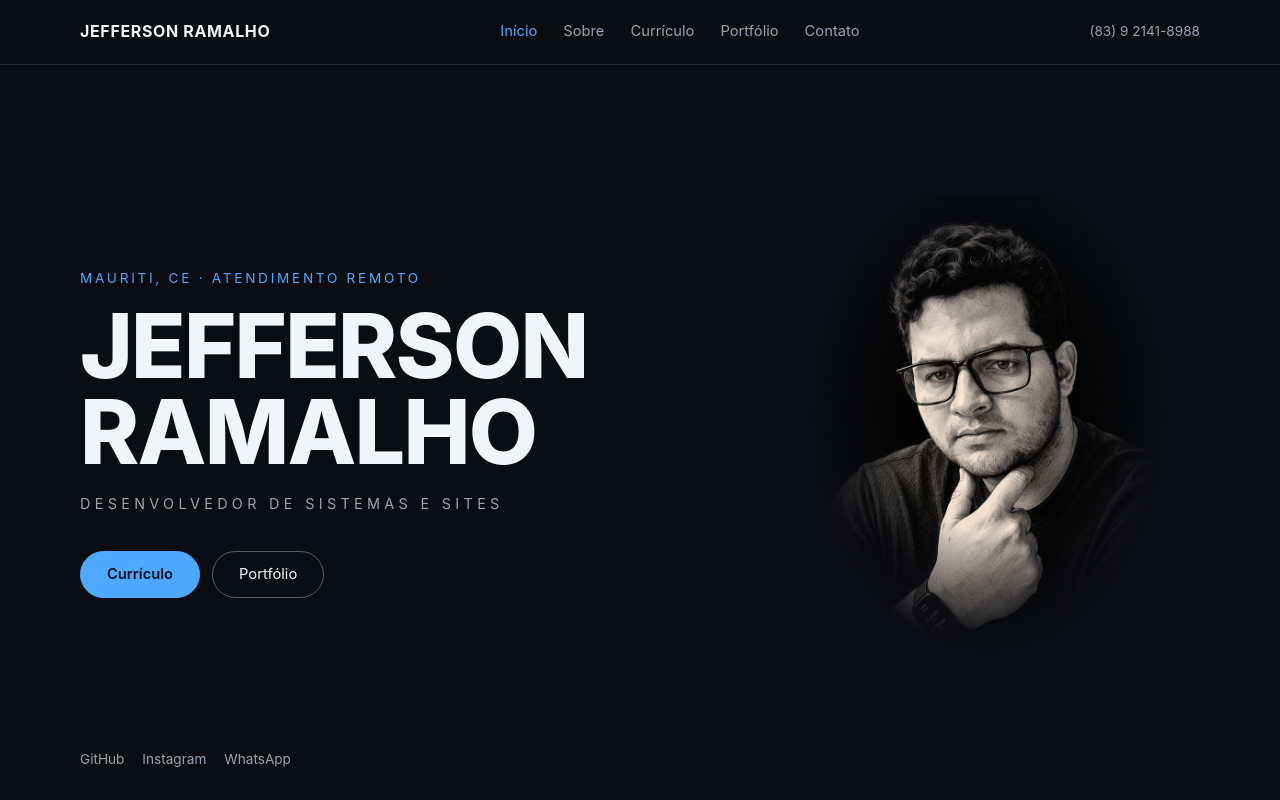
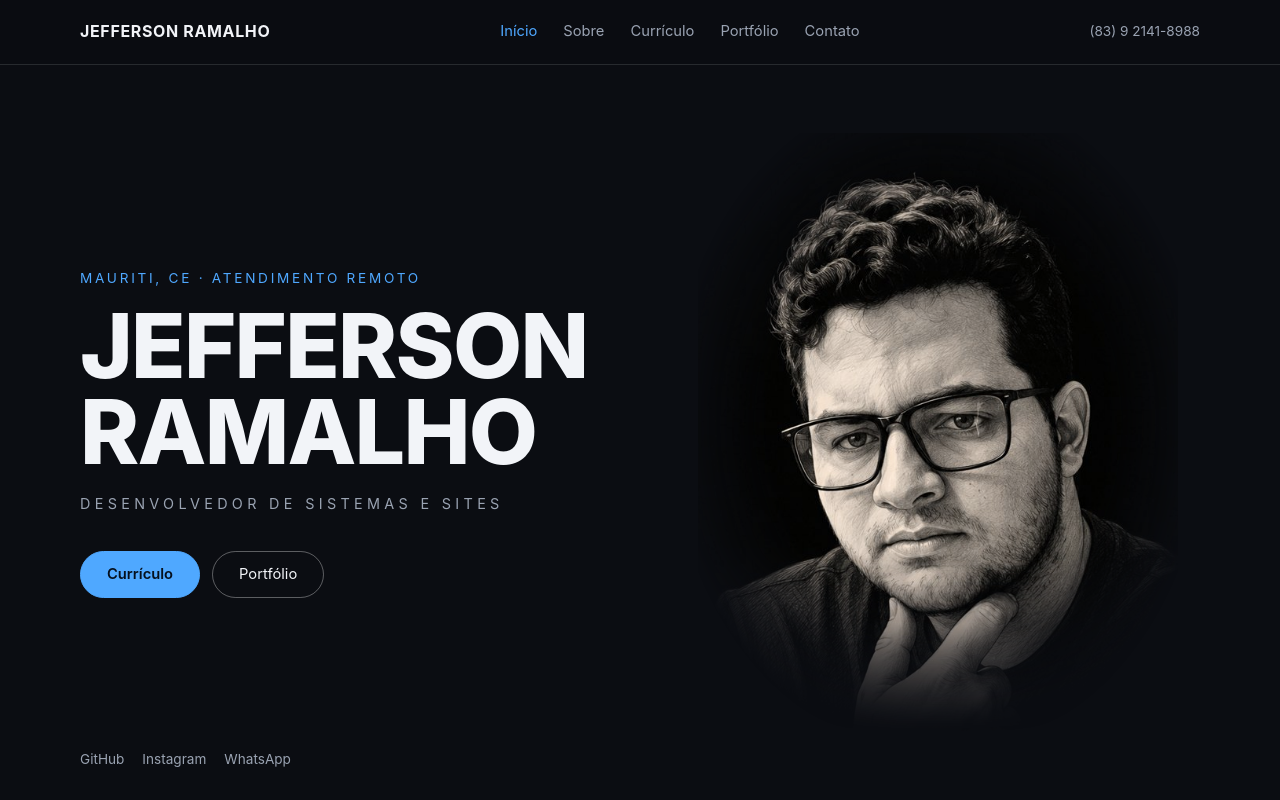
Before and after one commit to jefframalho/jefframalho.github.io, a plain HTML site: page index.html in a window 1280 px wide. Shown: the top 800 px of the page. Drawn offline with Linux system fonts and the light colour scheme.

Commit message:
Aumenta a foto e corta na altura do peito
- Foto ampliada e recortada da cabeça até o peito, com a mão visível.
- Degradê na base da máscara, para não ficar uma linha reta de corte.

Co-Authored-By: Claude Haiku 5.5 <noreply@anthropic.com>
Claude-Session: https://claude.ai/code/session_01Rv5uuKsyZeC4V1vHW4jq4o

```diff
--- a/index.html
+++ b/index.html
@@ -43,10 +43,12 @@
     .hero { position: relative; min-height: calc(100svh - 64px); display: grid; align-items: center; overflow: hidden; }
     .hero .photo {
       position: absolute; right: 8%; top: 50%; transform: translateY(-50%);
-      width: min(380px, 32vw); aspect-ratio: 4 / 5;
-      background: url("assets/retrato.jpg") center top/cover no-repeat;
-      -webkit-mask-image: radial-gradient(ellipse 46% 50% at 50% 46%, #000 50%, transparent 100%);
-      mask-image: radial-gradient(ellipse 46% 50% at 50% 46%, #000 50%, transparent 100%);
+      width: min(480px, 38vw); aspect-ratio: 4 / 5;
+      background: url("assets/retrato.jpg") 50% 0% / 135% auto no-repeat;
+      -webkit-mask-image: radial-gradient(ellipse 56% 56% at 50% 48%, #000 62%, transparent 100%), linear-gradient(#000 70%, transparent 100%);
+      -webkit-mask-composite: source-in;
+      mask-image: radial-gradient(ellipse 56% 56% at 50% 48%, #000 62%, transparent 100%), linear-gradient(#000 70%, transparent 100%);
+      mask-composite: intersect;
       filter: grayscale(.2) contrast(1.05);
     }
     .hero .content { position: relative; z-index: 2; padding: 60px 0; max-width: 560px; }
@@ -124,7 +126,7 @@
       .about { grid-template-columns: 1fr; gap: 36px; }
       .contact { grid-template-columns: 1fr; }
       .projects { grid-template-columns: 1fr; }
-      .hero .photo { position: relative; right: auto; top: auto; transform: none; width: 100%; max-width: 320px; margin: 0 auto 28px; aspect-ratio: 4 / 5; -webkit-mask-image: radial-gradient(ellipse 46% 50% at 50% 46%, #000 50%, transparent 100%); mask-image: radial-gradient(ellipse 46% 50% at 50% 46%, #000 50%, transparent 100%); }
+      .hero .photo { position: relative; right: auto; top: auto; transform: none; width: 100%; max-width: 320px; margin: 0 auto 28px; aspect-ratio: 4 / 5; background-size: 135% auto; -webkit-mask-image: radial-gradient(ellipse 56% 56% at 50% 48%, #000 62%, transparent 100%), linear-gradient(#000 70%, transparent 100%); -webkit-mask-composite: source-in; mask-image: radial-gradient(ellipse 56% 56% at 50% 48%, #000 62%, transparent 100%), linear-gradient(#000 70%, transparent 100%); mask-composite: intersect; }
       .top nav { display: none; }
     }
     @media (max-width: 560px) {
```
